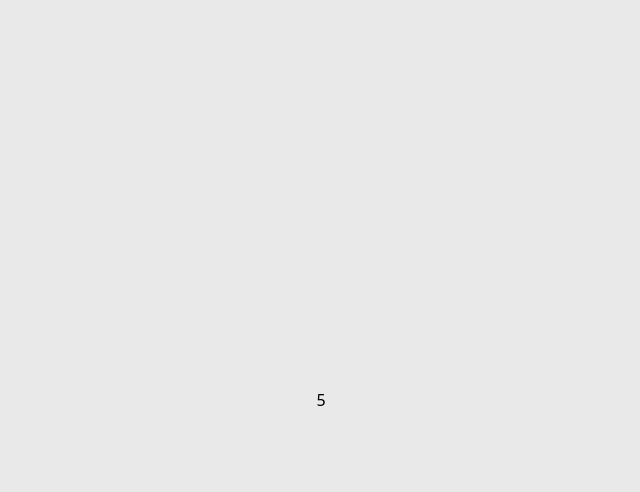
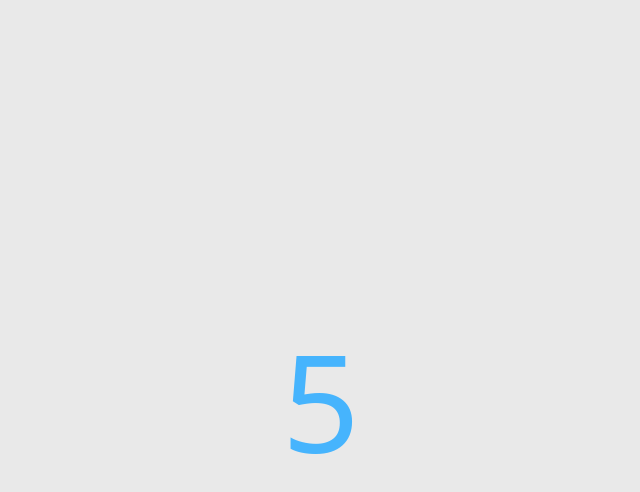
Before and after one commit to lespuch-v/box-click-app-game, a React (Vite) app: page / in a window 1280 px wide. Both pictures are taken after a click on the button "Start". Shown: the top 492 px of the page, without its empty margins (319-959 px from the left). Built offline with nearby package versions, Linux system fonts and the light colour scheme.

Commit message:
- added counting animaitons

```diff
--- /dev/null
+++ b/src/components/CounterStartGame.css
@@ -0,0 +1,20 @@
+.counter-container {
+  animation: pulse 2s infinite;
+}
+.counter-Heading {
+  font-size: 5rem;
+}
+
+@keyframes pulse {
+  0% {
+    transform: scale(1);
+    color: rgb(228, 172, 172);
+  }
+  40% {
+    transform: scale(1.7);
+    color: rgb(70, 180, 253);
+  }
+  100% {
+    transform: scale(1);
+  }
+}
--- a/src/components/CounterStartGame.tsx
+++ b/src/components/CounterStartGame.tsx
@@ -1,11 +1,12 @@
 import React from 'react';
+import './CounterStartGame.css'
 
 interface ICounterStartGame {
   seconds: number;
 }
 
 const CounterStartGame: React.FC<ICounterStartGame> = ({ seconds }) => {
-  return <div>{seconds > 0 ? <h1>{seconds}</h1> : null}</div>;
+  return <div className='counter-container'>{seconds > 0 ? <h1 className='counter-Heading'>{seconds}</h1> : null}</div>;
 };
 
 export default CounterStartGame;
```
